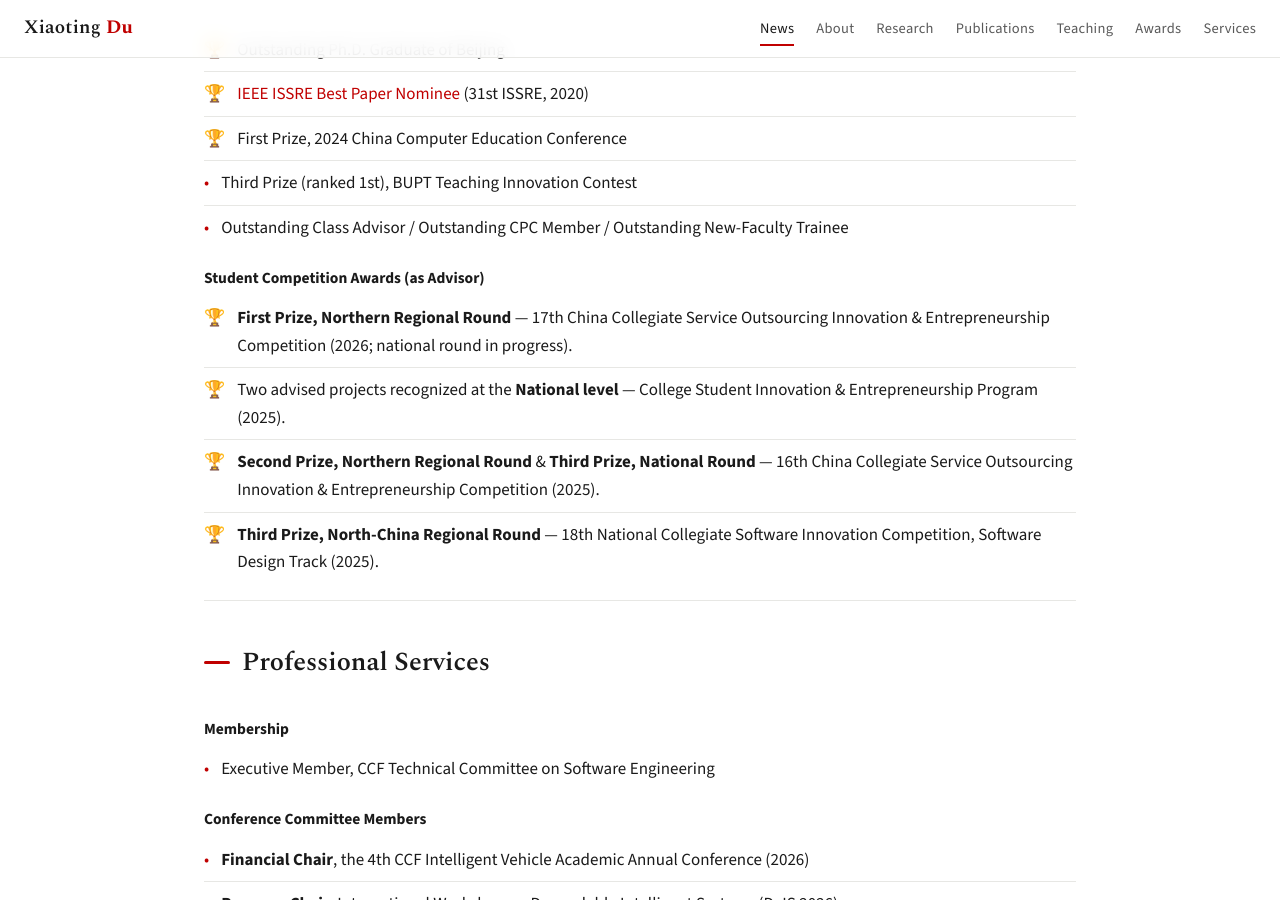
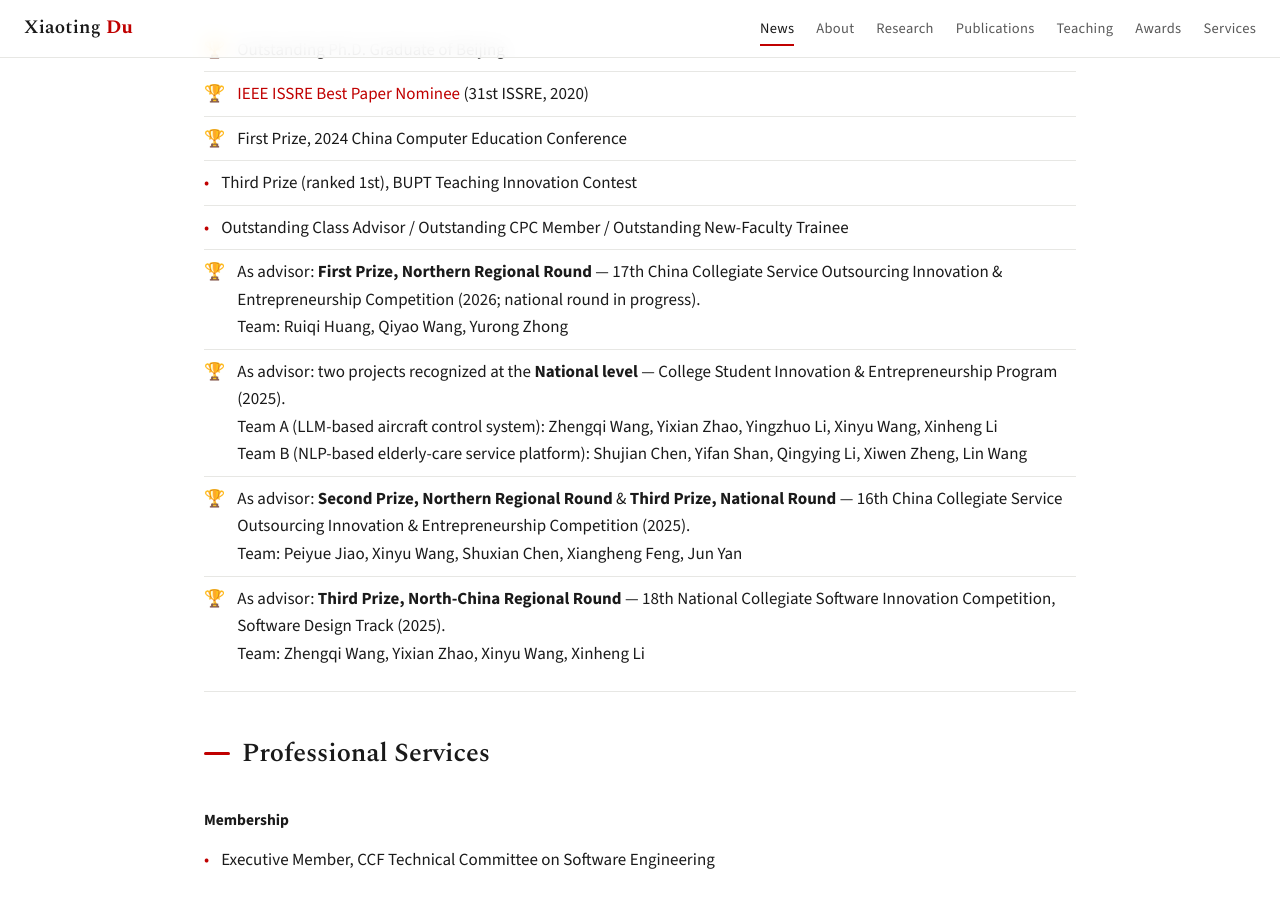
Before and after one commit to xiaotingdu/xiaotingdu.github.io, a Jekyll site: the page index.html, which Jekyll copies as it is, in a window 1280 px wide and 900 px high, scrolled down 4848 px. Built offline with Jekyll 4.4.1, drawn with Linux system fonts in a browser that asks for light colours; a style sheet for code colours, icons or effects is not loaded.

Commit message:
feat: merge student competition awards into Honors list with team rosters
Co-Authored-By: Claude Opus 4.8 <noreply@anthropic.com>
Claude-Session: https://claude.ai/code/session_01HHvSEjrXxiD74jJiDgt76N

```diff
--- a/index.html
+++ b/index.html
@@ -265,14 +265,10 @@
       <li><span class="bullet">&#127942;</span><span>First Prize, 2024 China Computer Education Conference</span></li>
       <li><span class="bullet">&bull;</span><span>Third Prize (ranked 1st), BUPT Teaching Innovation Contest</span></li>
       <li><span class="bullet">&bull;</span><span>Outstanding Class Advisor / Outstanding CPC Member / Outstanding New-Faculty Trainee</span></li>
-    </ul>
-
-    <p class="subhead">Student Competition Awards (as Advisor)</p>
-    <ul class="list">
-      <li><span class="bullet">&#127942;</span><span><b>First Prize, Northern Regional Round</b> — 17th China Collegiate Service Outsourcing Innovation &amp; Entrepreneurship Competition (2026; national round in progress).</span></li>
-      <li><span class="bullet">&#127942;</span><span>Two advised projects recognized at the <b>National level</b> — College Student Innovation &amp; Entrepreneurship Program (2025).</span></li>
-      <li><span class="bullet">&#127942;</span><span><b>Second Prize, Northern Regional Round</b> &amp; <b>Third Prize, National Round</b> — 16th China Collegiate Service Outsourcing Innovation &amp; Entrepreneurship Competition (2025).</span></li>
-      <li><span class="bullet">&#127942;</span><span><b>Third Prize, North-China Regional Round</b> — 18th National Collegiate Software Innovation Competition, Software Design Track (2025).</span></li>
+      <li><span class="bullet">&#127942;</span><span>As advisor: <b>First Prize, Northern Regional Round</b> — 17th China Collegiate Service Outsourcing Innovation &amp; Entrepreneurship Competition (2026; national round in progress).<br><span class="zh-block">Team: Ruiqi Huang, Qiyao Wang, Yurong Zhong</span></span></li>
+      <li><span class="bullet">&#127942;</span><span>As advisor: two projects recognized at the <b>National level</b> — College Student Innovation &amp; Entrepreneurship Program (2025).<br><span class="zh-block">Team A (LLM-based aircraft control system): Zhengqi Wang, Yixian Zhao, Yingzhuo Li, Xinyu Wang, Xinheng Li</span><br><span class="zh-block">Team B (NLP-based elderly-care service platform): Shujian Chen, Yifan Shan, Qingying Li, Xiwen Zheng, Lin Wang</span></span></li>
+      <li><span class="bullet">&#127942;</span><span>As advisor: <b>Second Prize, Northern Regional Round</b> &amp; <b>Third Prize, National Round</b> — 16th China Collegiate Service Outsourcing Innovation &amp; Entrepreneurship Competition (2025).<br><span class="zh-block">Team: Peiyue Jiao, Xinyu Wang, Shuxian Chen, Xiangheng Feng, Jun Yan</span></span></li>
+      <li><span class="bullet">&#127942;</span><span>As advisor: <b>Third Prize, North-China Regional Round</b> — 18th National Collegiate Software Innovation Competition, Software Design Track (2025).<br><span class="zh-block">Team: Zhengqi Wang, Yixian Zhao, Xinyu Wang, Xinheng Li</span></span></li>
     </ul>
   </section>
 
```
